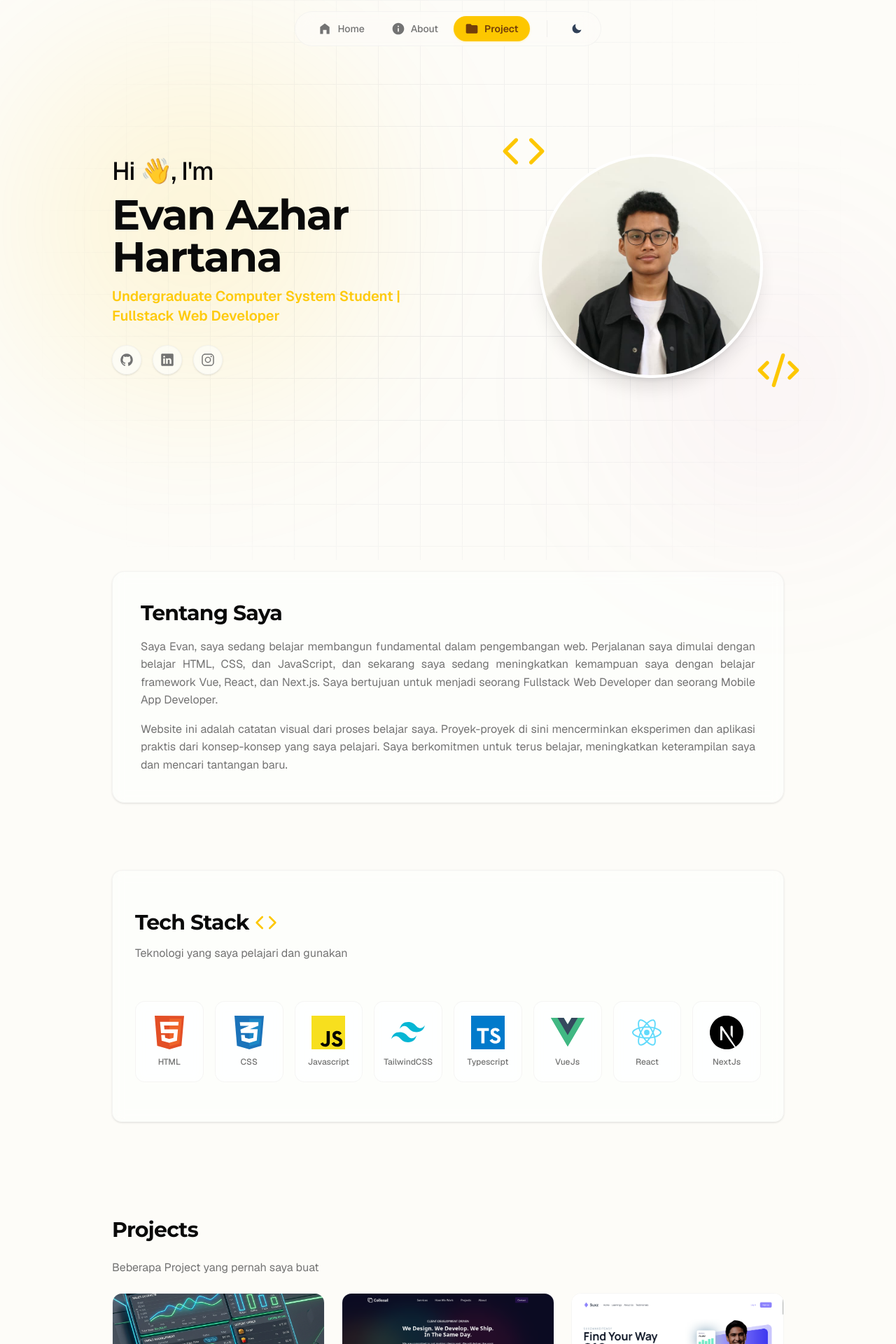
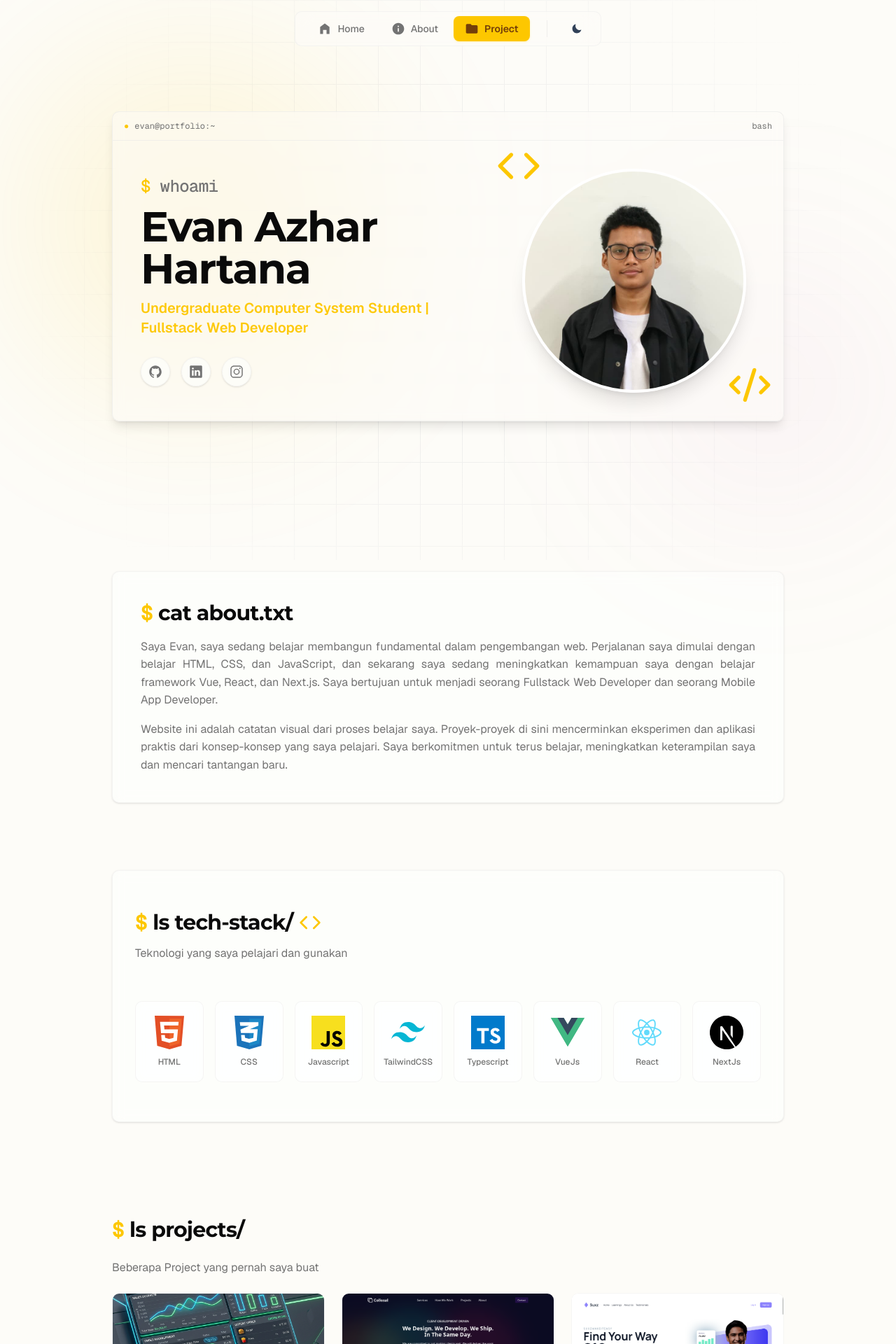
Before and after one commit to evanazhr/evanazhr-portfolio, a Next.js app: page / in a window 1280 px wide. Shown: the top 1920 px of the page at 70% size. Built offline with nearby package versions, Linux system fonts and the light colour scheme.

Commit message:
Style portfolio with CLI theme

```diff
--- a/src/app/page.tsx
+++ b/src/app/page.tsx
@@ -1,6 +1,5 @@
 import Image from "next/image";
 import FadeInSection from '@/components/animation/FadeInSection'
-import WavingHand from '@/components/animation/WavingHand'
 import SquareBackground from '@/components/square-background'
 
 import TechIcons from "@/components/tech-icons";
@@ -21,7 +20,13 @@ export default function Home() {
       <FadeInSection>
         <section id="home" className="w-full min-h-[90vh] pt-16 md:pt-20 pb-10 flex items-center justify-center">
           <div className="container mx-auto max-w-5xl px-4 md:px-8">
-            <div className="flex md:flex-row-reverse flex-col justify-center items-center gap-10 md:gap-12">
+            <div className="border-border/50 bg-background/50 overflow-hidden rounded-lg border shadow-lg backdrop-blur-sm">
+              <div className="border-border/50 text-muted-foreground flex items-center gap-2 border-b px-4 py-3 font-mono text-xs">
+                <span className="text-primary" aria-hidden="true">●</span>
+                evan@portfolio:~
+                <span className="ml-auto">bash</span>
+              </div>
+              <div className="flex flex-col items-center justify-center gap-10 p-6 md:flex-row-reverse md:gap-12 md:p-10">
                 <div className="relative flex items-center justify-center md:w-5/12">
                   <Image
                     src="/assets/image/avatar.jpeg"
@@ -30,23 +35,25 @@ export default function Home() {
                     height={400}
                     quality={100}
                     priority
-                  className="size-60 md:size-80 aspect-square rounded-full shadow-xl object-cover border-4 border-card hover:scale-105 transition-transform duration-500 ease-out"
+                    className="border-card aspect-square size-60 rounded-full border-4 object-cover shadow-xl transition-transform duration-500 ease-out hover:scale-105 md:size-80"
                   />
-                <Code className="absolute -top-5 -left-4 md:-left-6 md:-top-6 text-primary animate-float size-12 md:size-16 drop-shadow-[0_0_8px_rgba(var(--primary),0.5)]" />
-                <CodeXml className="absolute -bottom-5 -right-4 md:-right-6 md:-bottom-6 text-primary animate-float-delayed size-12 md:size-16 drop-shadow-[0_0_8px_rgba(var(--primary),0.5)]" />
+                  <Code className="text-primary animate-float absolute -top-5 -left-4 size-12 drop-shadow-[0_0_8px_rgba(var(--primary),0.5)] md:-top-6 md:-left-6 md:size-16" />
+                  <CodeXml className="text-primary animate-float-delayed absolute -right-4 -bottom-5 size-12 drop-shadow-[0_0_8px_rgba(var(--primary),0.5)] md:-right-6 md:-bottom-6 md:size-16" />
                 </div>
-              <div className="flex flex-col md:w-7/12 gap-3 md:justify-center items-center md:items-start text-center md:text-left">
-                <p className="text-2xl md:text-4xl font-medium tracking-tight">
-                  Hi <WavingHand />, I&apos;m
+                <div className="flex flex-col items-center gap-3 text-center md:w-7/12 md:items-start md:justify-center md:text-left">
+                  <p className="text-muted-foreground font-mono text-lg font-medium tracking-tight md:text-2xl">
+                    <span className="text-primary">$</span> whoami
                   </p>
-                <h1 className="text-4xl md:text-6xl font-bold tracking-tight text-foreground">
+                  <h1 className="text-foreground text-4xl font-bold tracking-tight md:text-6xl">
                     Evan Azhar Hartana
                   </h1>
-                <p className="text-base md:text-xl font-semibold text-primary/95 max-w-md">
-                  Undergraduate Computer System Student | Fullstack Web Developer
+                  <p className="text-primary/95 max-w-md text-base font-semibold md:text-xl">
+                    Undergraduate Computer System Student | Fullstack Web
+                    Developer
                   </p>
-                <div className="text-3xl mt-4">
+                  <div className="mt-4 text-3xl">
                     <Contact withName={false} />
+                  </div>
                 </div>
               </div>
             </div>
@@ -58,8 +65,10 @@ export default function Home() {
       <FadeInSection>
         <section id="about" className="w-full">
           <div className="container mx-auto max-w-5xl px-4 md:px-8">
-            <div className="bg-card/30 backdrop-blur-sm border border-border/40 p-6 md:p-10 rounded-2xl shadow-sm">
-              <h2 className="text-3xl font-bold leading-[1.25]">Tentang Saya</h2>
+            <div className="bg-card/30 border-border/40 rounded-lg border p-6 shadow-sm backdrop-blur-sm md:p-10">
+              <h2 className="text-3xl leading-[1.25] font-bold">
+                <span className="text-primary font-mono">$</span> cat about.txt
+              </h2>
               <p className="text-justify text-base leading-[1.6] mt-4 text-muted-foreground">
                 Saya Evan, saya sedang belajar membangun fundamental dalam pengembangan web. Perjalanan saya dimulai dengan belajar HTML, CSS, dan JavaScript, dan sekarang saya sedang meningkatkan kemampuan saya dengan belajar framework Vue, React, dan Next.js. Saya bertujuan untuk menjadi seorang Fullstack Web Developer dan seorang Mobile App Developer.
               </p>
@@ -75,10 +84,10 @@ export default function Home() {
       <FadeInSection>
         <section id="tech" className="w-full">
           <div className="container mx-auto max-w-5xl px-4 md:px-8">
-            <Card className="bg-card/30 backdrop-blur-sm border-border/40 shadow-sm">
+            <Card className="bg-card/30 border-border/40 rounded-lg shadow-sm backdrop-blur-sm">
               <CardHeader className="md:px-8 pt-8">
                 <h2 className="text-3xl font-bold flex items-center gap-2">
-                  Tech Stack <Code className="size-8 text-primary" />
+                  <span className="text-primary font-mono">$</span> ls tech-stack/ <Code className="text-primary size-8" />
                 </h2>
                 <p className="text-base mt-2 text-muted-foreground">
                   Teknologi yang saya pelajari dan gunakan
@@ -97,7 +106,7 @@ export default function Home() {
         <section id="project" className="w-full py-10">
           <div className="container mx-auto max-w-5xl px-4 md:px-8">
             <div className="text-base flex flex-col gap-6">
-              <h2 className="text-3xl font-bold">Projects</h2>
+              <h2 className="text-3xl font-bold"><span className="text-primary font-mono">$</span> ls projects/</h2>
               <div className="gap-6 flex flex-col">
                 <p className="text-muted-foreground">
                   Beberapa Project yang pernah saya buat
--- a/src/components/navbar.tsx
+++ b/src/components/navbar.tsx
@@ -128,7 +128,7 @@ export default function Navbar() {
         transition={{ duration: 0.5, ease: "easeOut" }}
         className="px-4 hidden md:block md:px-8 container mx-auto"
       >
-        <div className="flex justify-center w-fit mx-auto gap-6 px-4 rounded-full mt-4 items-center border border-border/40 py-1.5 bg-background/60 backdrop-blur-md shadow-lg shadow-background/5">
+        <div className="flex justify-center w-fit mx-auto gap-6 px-4 rounded-lg mt-4 items-center border border-border/40 py-1.5 bg-background/60 backdrop-blur-md shadow-lg shadow-background/5">
           <ul className="flex gap-1.5">
             {navbarItem.map((item, index) => {
               const isActive = getIsActive(item.href);
@@ -137,7 +137,7 @@ export default function Navbar() {
                   <a
                     id={`nav-link-${item.title.toLowerCase()}`}
                     className={cn(
-                      "flex items-center justify-center gap-2 rounded-full duration-200 px-4 py-2 text-sm font-medium transition-all relative",
+                      "flex items-center justify-center gap-2 rounded-md duration-200 px-4 py-2 text-sm font-medium transition-all relative",
                       isActive
                         ? "text-primary-foreground font-semibold"
                         : "text-muted-foreground hover:text-foreground hover:bg-muted/50"
@@ -147,7 +147,7 @@ export default function Navbar() {
                     {isActive && (
                       <motion.span
                         layoutId="activeNavBackground"
-                        className="absolute inset-0 bg-primary rounded-full -z-10 shadow-sm shadow-primary/20"
+                        className="absolute inset-0 bg-primary rounded-md -z-10 shadow-sm shadow-primary/20"
                         transition={{ type: "spring", stiffness: 380, damping: 30 }}
                       />
                     )}
@@ -168,7 +168,7 @@ export default function Navbar() {
         initial={{ scale: 0.8, y: 50, opacity: 0, x: "-50%" }}
         animate={{ scale: 1, y: 0, opacity: 1, x: "-50%" }}
         transition={{ duration: 0.4, ease: "easeOut" }}
-        className="fixed bottom-4 md:hidden left-1/2 border-border/40 p-1.5 rounded-full border bg-background/70 backdrop-blur-lg shadow-xl shadow-primary/10 flex gap-4 items-center"
+        className="fixed bottom-4 md:hidden left-1/2 border-border/40 p-1.5 rounded-lg border bg-background/70 backdrop-blur-lg shadow-xl shadow-primary/10 flex gap-4 items-center"
       >
         <div className="flex gap-1.5 items-center">
           {navbarItem.map((item, index) => {
@@ -179,7 +179,7 @@ export default function Navbar() {
                 key={index}
                 id={`mobile-nav-link-${item.title.toLowerCase()}`}
                 className={cn(
-                  "rounded-full p-2.5 duration-200 transition-all relative flex items-center justify-center size-10",
+                  "rounded-md p-2.5 duration-200 transition-all relative flex items-center justify-center size-10",
                   isActive
                     ? "text-primary-foreground"
                     : "text-muted-foreground hover:text-foreground hover:bg-muted/50"
@@ -189,7 +189,7 @@ export default function Navbar() {
                 {isActive && (
                   <motion.span
                     layoutId="activeNavMobileBackground"
-                    className="absolute inset-0 bg-primary rounded-full -z-10 shadow-sm shadow-primary/20"
+                    className="absolute inset-0 bg-primary rounded-md -z-10 shadow-sm shadow-primary/20"
                     transition={{ type: "spring", stiffness: 380, damping: 30 }}
                   />
                 )}
--- a/src/components/project.tsx
+++ b/src/components/project.tsx
@@ -34,10 +34,10 @@ export default function Project() {
       {projectItems.map((item, index) => (
         <ScaleUp key={index} delay={index}>
           <SpotlightCard
-            className="custom-spotlight-card flex flex-col rounded-xl min-h-full"
+            className="custom-spotlight-card flex flex-col rounded-lg min-h-full"
             spotlightColor="rgba(127, 255, 0, 0.15)"
           >
-            <Card className="overflow-hidden pt-0 justify-between shadow-md hover:shadow-xl transition-all duration-300 ease-in-out flex-grow bg-card/40 backdrop-blur-sm border-border/30 rounded-xl flex flex-col">
+            <Card className="overflow-hidden pt-0 justify-between shadow-md hover:shadow-xl transition-all duration-300 ease-in-out flex-grow bg-card/40 backdrop-blur-sm border-border/30 rounded-lg flex flex-col">
               <CardHeader className="px-0 pt-0">
                 <div className="overflow-hidden aspect-video w-full relative">
                   <Image
--- a/src/components/tech-icons.tsx
+++ b/src/components/tech-icons.tsx
@@ -11,7 +11,7 @@ type iconType = {
 function TechIcon({ children, name }: iconType) {
   return (
     <div
-      className="flex flex-col items-center justify-center p-3 md:p-5 rounded-xl border border-border/40 bg-card/30 backdrop-blur-sm aspect-square hover:border-primary hover:shadow-md hover:shadow-primary/5 transition-all duration-300 hover:scale-105 group cursor-pointer"
+      className="flex flex-col items-center justify-center p-3 md:p-5 rounded-lg border border-border/40 bg-card/30 backdrop-blur-sm aspect-square hover:border-primary hover:shadow-md hover:shadow-primary/5 transition-all duration-300 hover:scale-105 group cursor-pointer"
       title={name}
     >
       {children}
```
Lines whose indentation alone changed are shown as unchanged.
